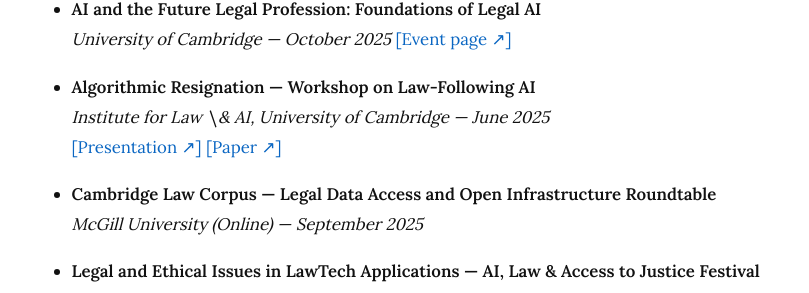
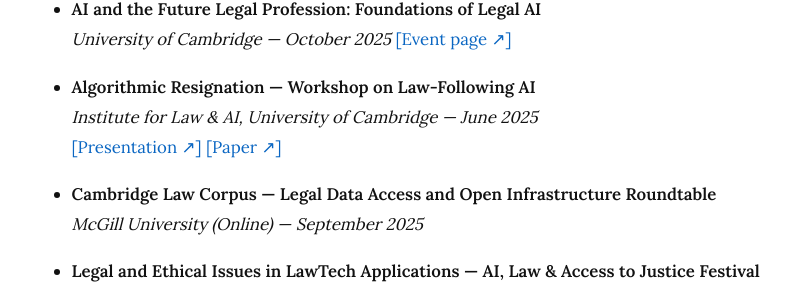
Before and after one commit to hollisargeant/hollisargeant.github.io, a Jekyll site: the page built from talks.md, in a window 1280 px wide. Shown: the part 557-850 px from the top of the page, without its empty margins (201-1010 px from the left). Built offline with Jekyll 4.4.1, drawn with Linux system fonts in a browser that asks for light colours.

```diff
--- a/talks.md
+++ b/talks.md
@@ -36,7 +36,7 @@ permalink: /talks/
   *University of Cambridge — October 2025* [[Event page ↗︎]](https://www.law.cam.ac.uk/press/events/2025/10/ai-and-future-legal-profession-foundations-legal-ai)
 
 - **Algorithmic Resignation — Workshop on Law-Following AI**
-  *Institute for Law \& AI, University of Cambridge — June 2025*
+  *Institute for Law & AI, University of Cambridge — June 2025*
   [[Presentation ↗︎]](https://youtu.be/D5m94opZ7bI?si=wvFj0H6ro5-LW6TQ) [[Paper ↗︎]](https://doi.org/10.1109/MC.2024.3431328)
 
 - **Cambridge Law Corpus — Legal Data Access and Open Infrastructure Roundtable**
```
